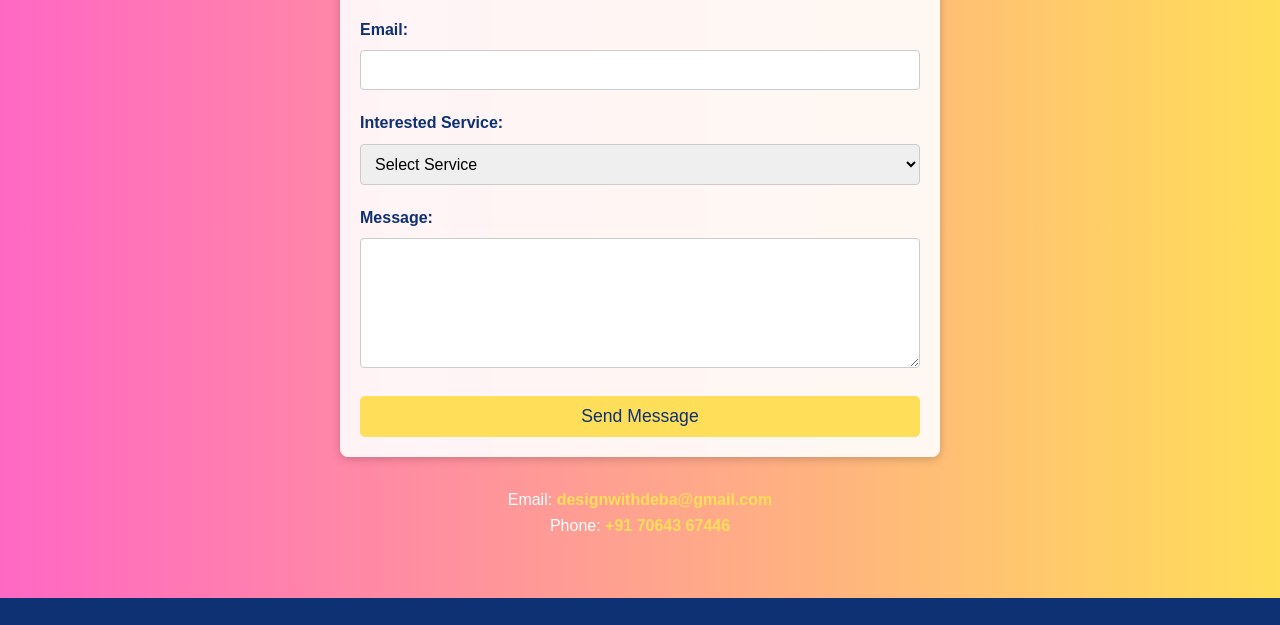
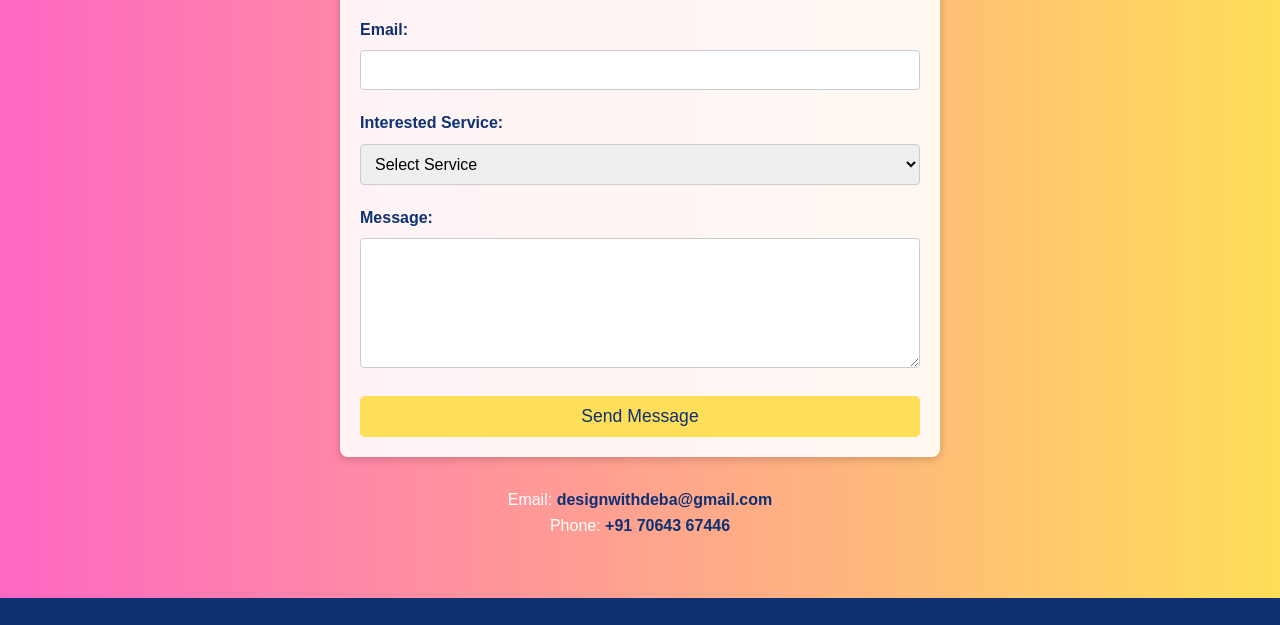
Before and after one commit to Design-with-Deba/Wbsite, a plain HTML site: page index.html in a window 1280 px wide. Shown: the part 3839-4464 px from the top of the page. Drawn offline with Linux system fonts and the light colour scheme.

Commit message:
Update style.css

```diff
--- a/style.css
+++ b/style.css
@@ -454,7 +454,7 @@ header .main-nav a:hover {
 }
 
 .contact-info a {
-     color: var(--secondary-color);
+     color: var(--dark-color);
      font-weight: bold;
 }
 .contact-info a:hover {
```
